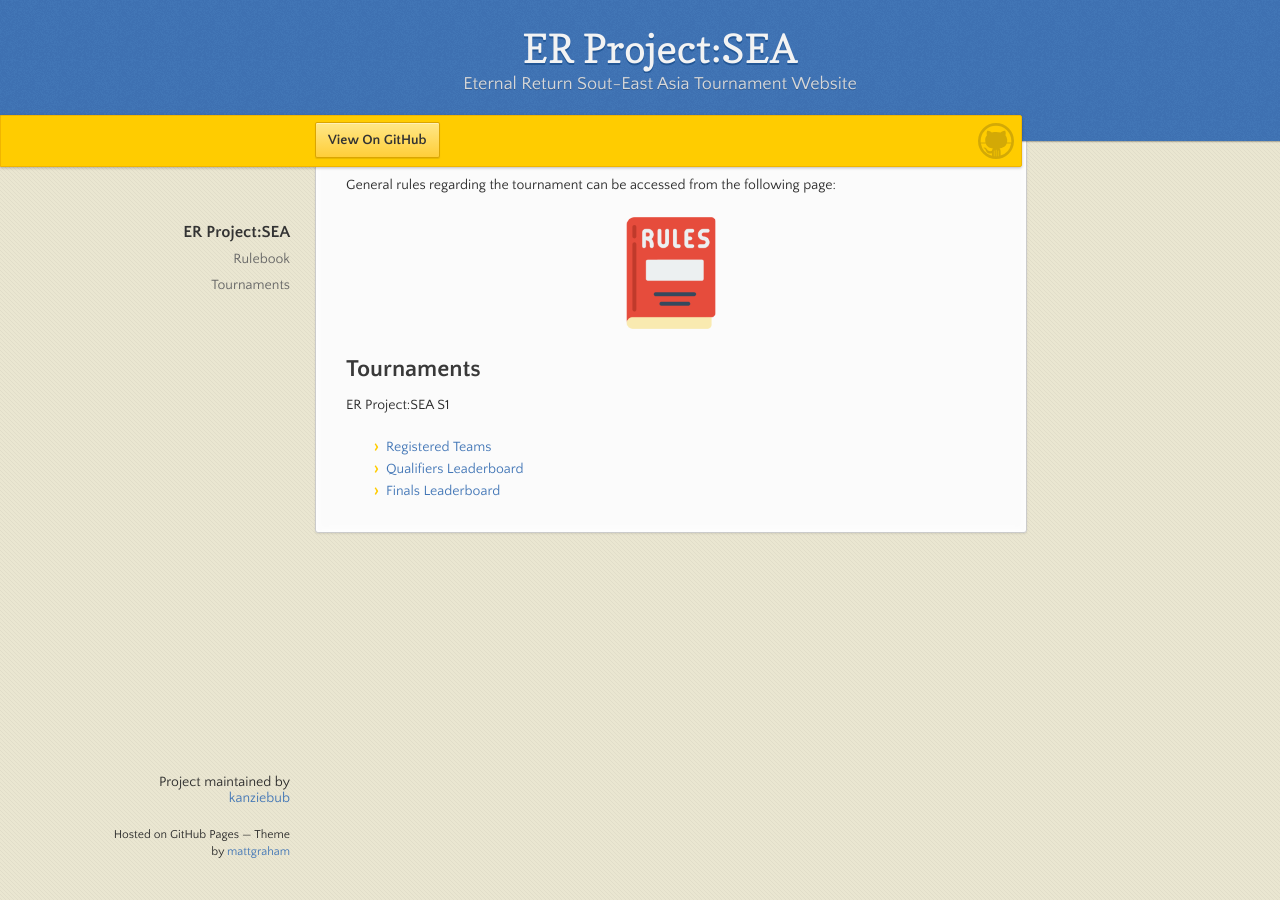
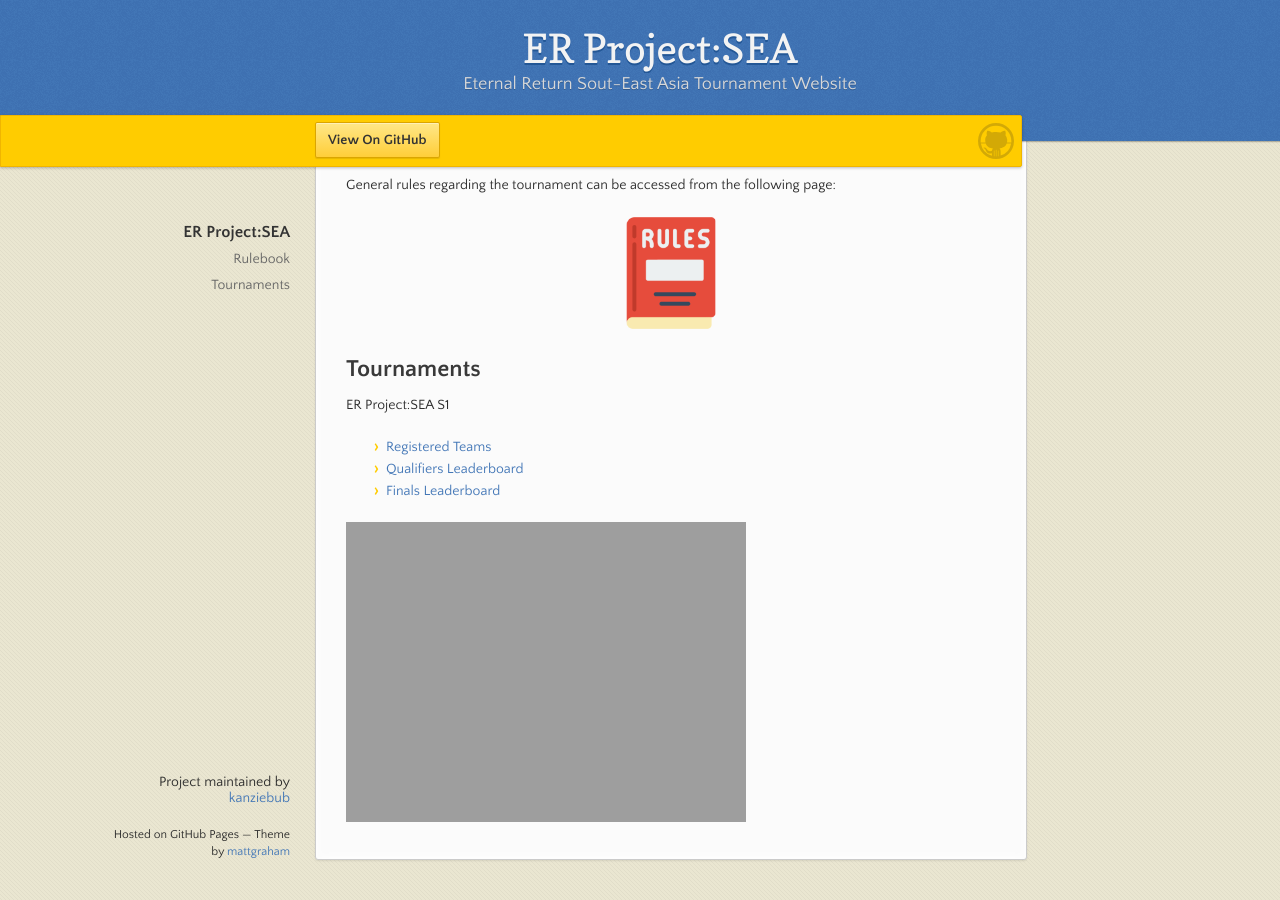
Before and after one commit to kanziebub/ProjectSEA, a Jekyll site: the page built from index.md, in a window 1280 px wide and 900 px high, scrolled down 840 px. Built offline with Jekyll 4.4.1, drawn with Linux system fonts in a browser that asks for light colours; our own code applies the rules of GitHub Pages for plain Markdown files.

Commit message:
add/banner in home

```diff
--- a/index.md
+++ b/index.md
@@ -20,3 +20,5 @@
 - [Registered Teams](./season/01/teams.md)
 - [Qualifiers Leaderboard](./season/01/qualifiers.md)
 - [Finals Leaderboard](./season/01/finals.md)
+
+![Logo](https://kanziebub.github.io/ProjectSEA/assets/images/ProjectSEA_S1_Banner.png)
```
